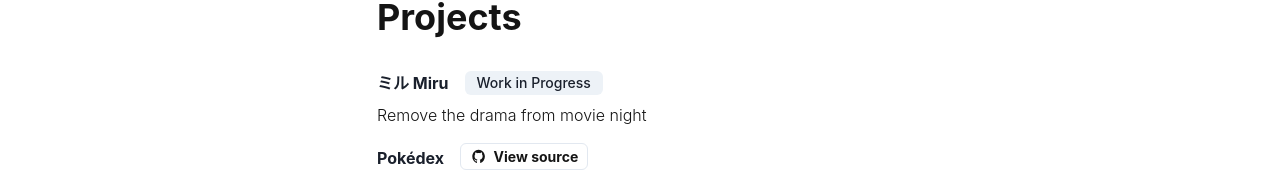
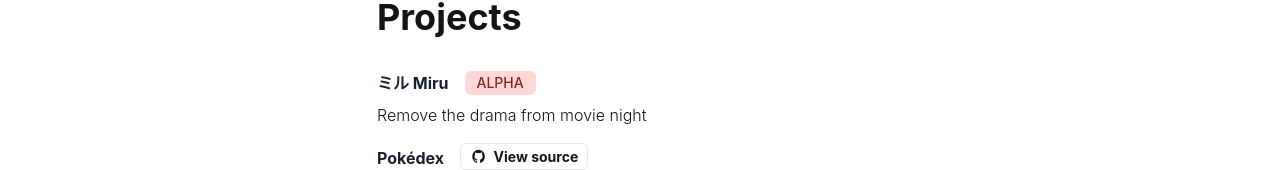
Before and after one commit to lawandothman/lwnd.me, a Next.js app: page /projects in a window 1280 px wide. Shown: the part 140-310 px from the top of the page. Built offline with nearby package versions, Linux system fonts and the light colour scheme; no server answers.

Commit message:
miru - alpha

```diff
--- a/components/Project/index.tsx
+++ b/components/Project/index.tsx
@@ -30,9 +30,9 @@
 						View source
 					</ViewSourceButton>
 				)}
-				{project.inProgress && (
-					<Tag variant='subtle' rounded='md' px={3} py={0} colorScheme='gray'>
-						Work in Progress
+				{project.status && (
+					<Tag variant='subtle' rounded='md' px={3} py={0} colorScheme='red'>
+						{project.status}
 					</Tag>
 				)}
 			</HStack>
--- a/data/projects.ts
+++ b/data/projects.ts
@@ -5,7 +5,7 @@
 		title: 'ミル Miru',
 		description: 'Remove the drama from movie night ',
 		url: 'https://miru-chi.vercel.app',
-		inProgress: true,
+		status: 'ALPHA',
 	},
 	{
 		title: 'Pokédex',
--- a/types.ts
+++ b/types.ts
@@ -3,7 +3,7 @@
 	source?: string
 	description: string
 	url?: string
-	inProgress?: boolean
+	status?: string
 }
 
 export interface IStack {
```
